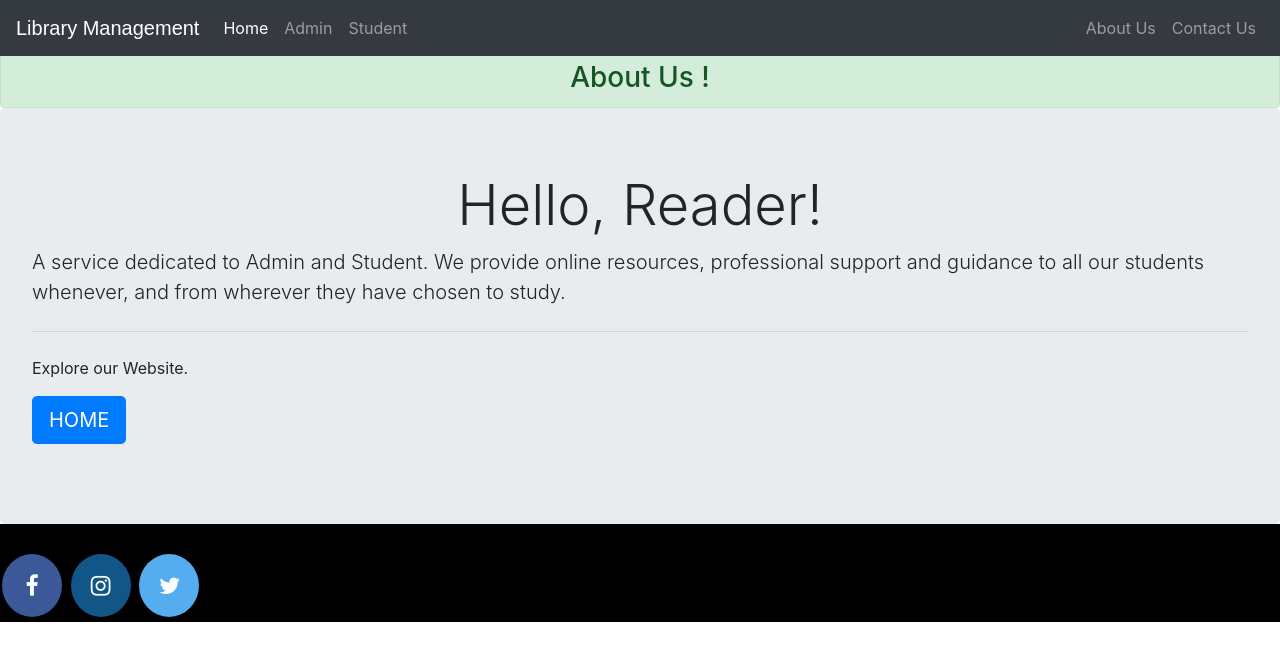
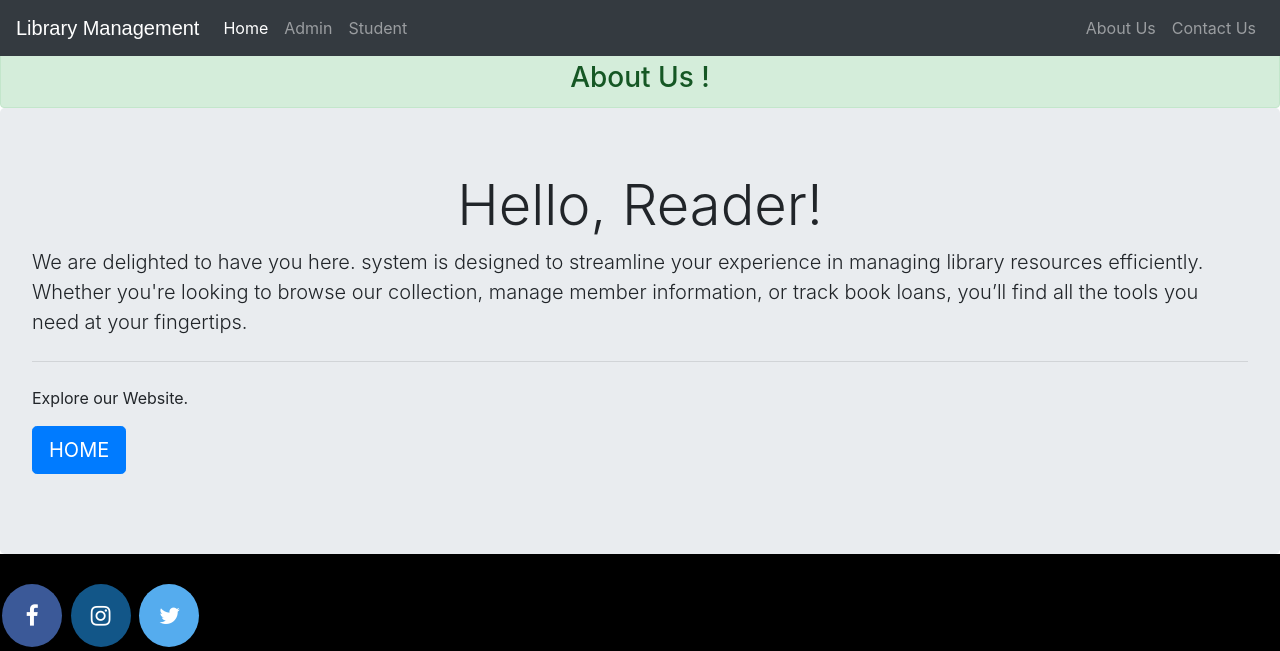
Before and after one commit to Adi-sabastian/library-m, a Django app: page /aboutus in a window 1280 px wide. Shown: the top 651 px of the page. Run offline with Django 3.2, Linux system fonts and the light colour scheme; some libraries are stand-ins or nearby versions.

Commit message:
Update aboutus.html

```diff
--- a/templates/library/aboutus.html
+++ b/templates/library/aboutus.html
@@ -33,8 +33,11 @@
 <center><h3 class = 'alert alert-success'>About Us !</h3></center>
     <div class="jumbotron">
   <h1 class="display-4">Hello, Reader!</h1>
-  <p class="lead">A service dedicated to Admin and Student. We provide online resources, professional support
-    and guidance to all our students whenever, and from wherever they have chosen to study.</p>
+  <p class="lead">We are delighted to have you here.
+    system is designed to streamline your experience in managing library resources efficiently.
+     Whether you're looking to browse our collection,
+      manage member information, or track book loans,
+      you’ll find all the tools you need at your fingertips.</p>
   <hr class="my-4">
   <p>Explore our Website.</p>
   <p class="lead">
```
